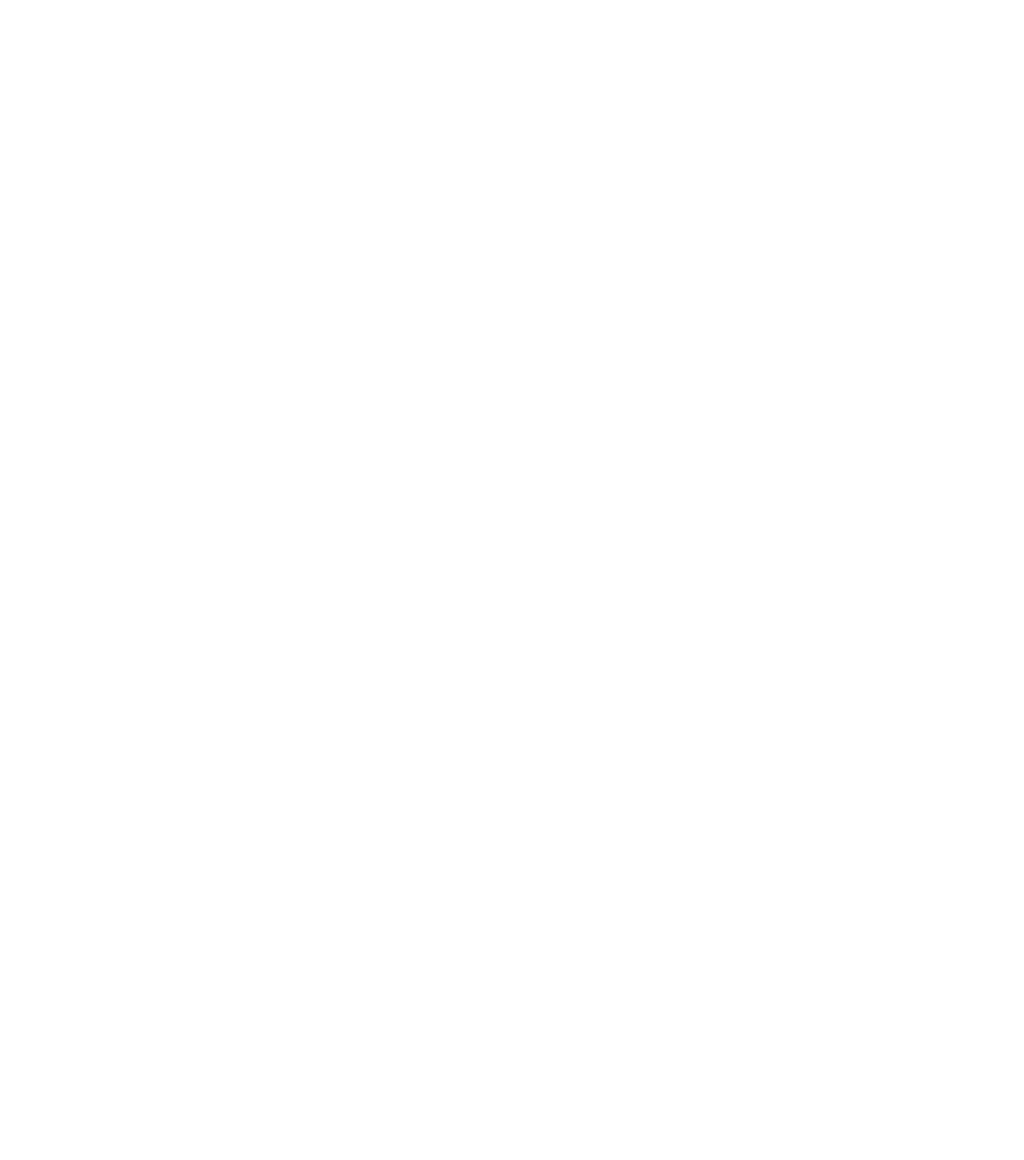
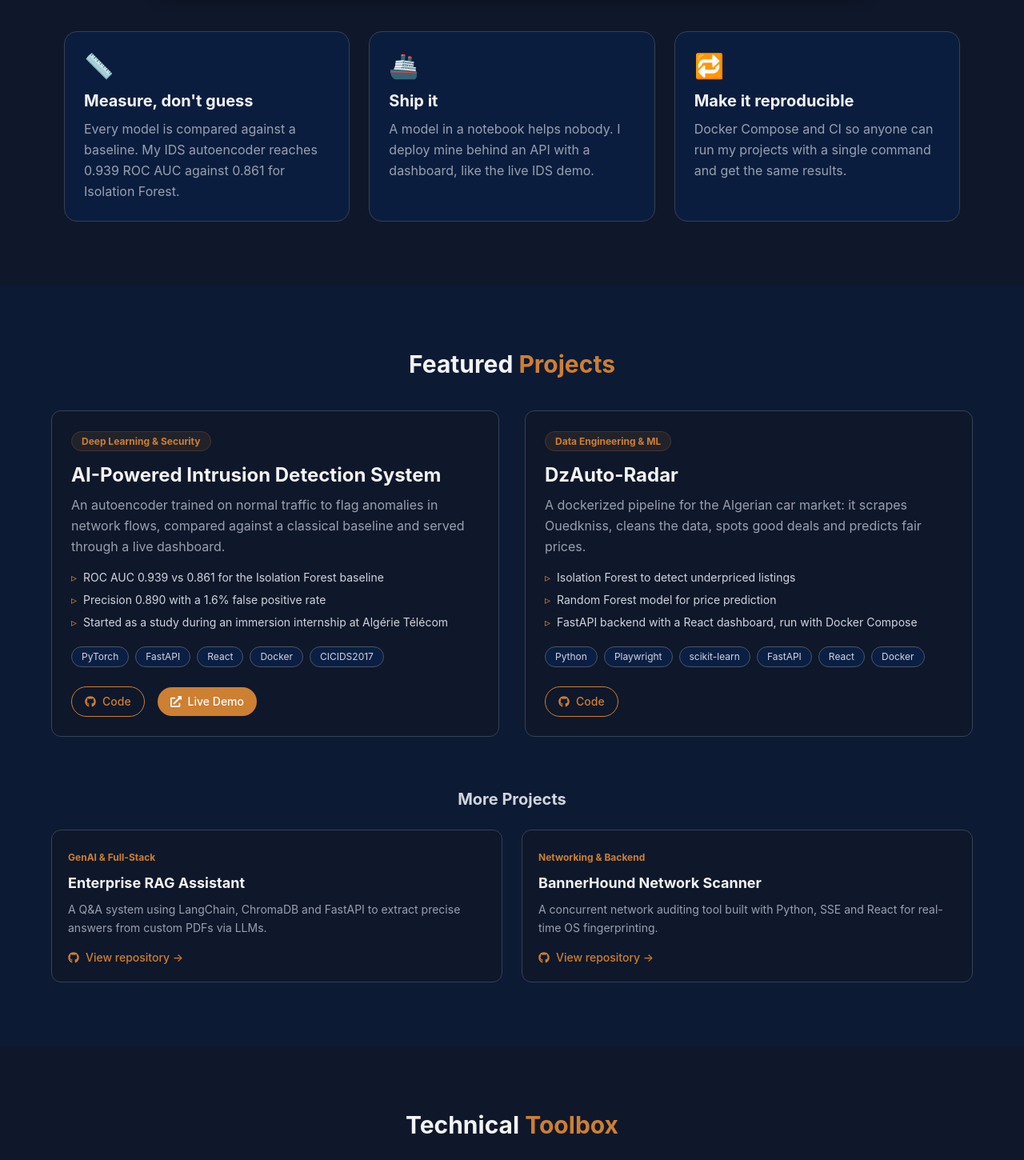
Before and after one commit to Djilali-77/portfolio, a React (Vite) app: page / in a window 1280 px wide. Shown: the part 1260-2710 px from the top of the page at 80% size. Before the commit the page ends 800 px from the top, so only its background shows below. Built offline with nearby package versions, Linux system fonts and the light colour scheme.

Commit message:
Put all the sections together on the home page

```diff
--- a/src/App.jsx
+++ b/src/App.jsx
@@ -1,19 +1,33 @@
+// src/App.jsx
 import { BrowserRouter as Router, Routes, Route } from 'react-router-dom';
 import Navbar from './components/Navbar';
 import Hero from './pages/Hero';
+import About from './pages/About';
+import Projects from './pages/Projects';
+import Skills from './pages/Skills';
+import Contact from './pages/Contact';
 
 function App() {
   return (
     <Router>
-      <div className="min-h-screen bg-[#0f172a] text-gray-100 font-sans">
-
+      <div className="min-h-screen bg-[#0f172a] text-gray-100 font-sans selection:bg-[#cd7f32] selection:text-white">
         <Navbar />
 
         <Routes>
-          <Route path="/" element={<Hero />} />
-          {/* <Route path="/about" element={<About />} /> */}
+          {/* One page that contains all the sections, in order */}
+          <Route
+            path="/"
+            element={
+              <>
+                <Hero />
+                <About />
+                <Projects />
+                <Skills />
+                <Contact />
+              </>
+            }
+          />
         </Routes>
-
       </div>
     </Router>
   );
```
